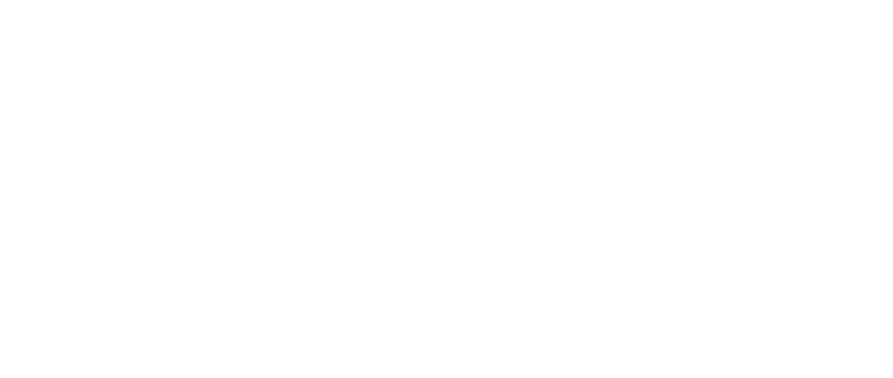
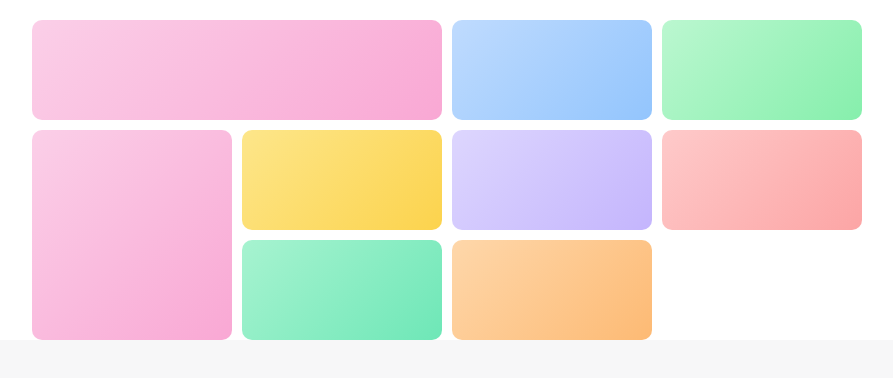
Before and after one commit to Rahma-21/Flex-Grid--Practice, a plain HTML site: page task-08-gallery/index.html in a window 1280 px wide. Shown: the whole page, without its empty margins (193-1086 px from the left). Drawn offline with Linux system fonts and the light colour scheme.

Commit message:
feat: complete gallery task

```diff
--- a/task-08-gallery/styles.css
+++ b/task-08-gallery/styles.css
@@ -1 +1,61 @@
 /* TODO: build .gallery with CSS Grid to match the mockup */
+
+body {
+  margin: 0;
+  font-family: Arial, sans-serif;
+  background: #f7f7f8;
+  color: #1a1a1a;
+}
+
+.gallery {
+  display: grid;
+  grid-template-columns: 200px 200px 200px 200px;
+  gap: 10px;
+  justify-content: center;
+  align-items: center;
+  background: #ffffff;
+  height: 100%;
+  padding-top: 20px;
+}
+
+.gallery-item {
+  height: 100px;
+  border-radius: 10px;
+}
+
+.wide {
+  grid-column: span 2;
+  height: 100%;
+}
+.tall {
+  grid-row: span 2;
+  height: 100%;
+}
+
+.gallery-item:nth-child(1) {
+  background: linear-gradient(135deg, #fbcfe8, #f9a8d4);
+}
+.gallery-item:nth-child(2) {
+  background: linear-gradient(135deg, #bfdbfe, #93c5fd);
+}
+.gallery-item:nth-child(3) {
+  background: linear-gradient(135deg, #bbf7d0, #86efac);
+}
+.gallery-item:nth-child(4) {
+  background: linear-gradient(135deg, #fbcfe8, #f9a8d4);
+}
+.gallery-item:nth-child(5) {
+  background: linear-gradient(135deg, #fde68a, #fcd34d);
+}
+.gallery-item:nth-child(6) {
+  background: linear-gradient(135deg, #ddd6fe, #c4b5fd);
+}
+.gallery-item:nth-child(7) {
+  background: linear-gradient(135deg, #fecaca, #fca5a5);
+}
+.gallery-item:nth-child(8) {
+  background: linear-gradient(135deg, #a7f3d0, #6ee7b7);
+}
+.gallery-item:nth-child(9) {
+  background: linear-gradient(135deg, #fed7aa, #fdba74);
+}
```
